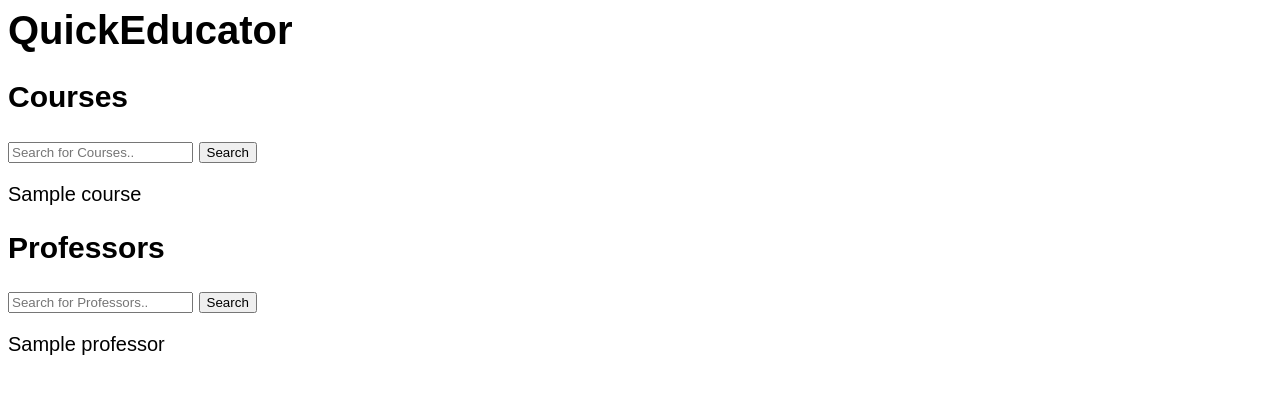
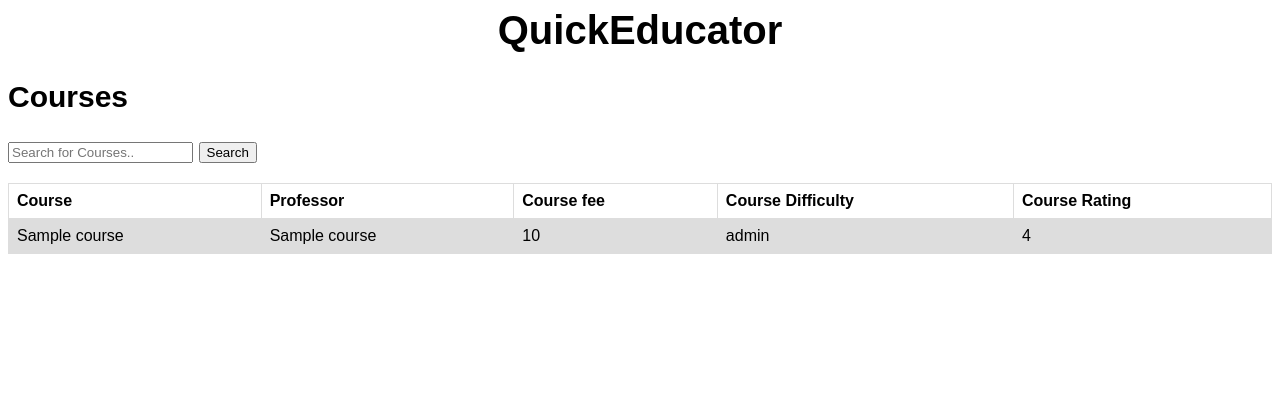
Before and after one commit to saranthn/QuickEducator, a Flask app: template templates/home.html in a window 1280 px wide. Shown: the top 394 px of the page. Run offline with Flask 2, Linux system fonts and the light colour scheme; the template is opened without the code that fills it: most values are stand-ins (such as "Sample title", 1, 10 or a date in 2020); parts of the project's set-up code (start-up, migrations or seed data) failed here and were passed over.

Commit message:
Add courses earch results

```diff
--- a/server.py
+++ b/server.py
@@ -178,23 +178,20 @@ def login():
     this_is_never_executed()
 
 
-@app.route('/home')
+@app.route('/home', methods=['POST','GET'])
 def home():
-  #g.conn.execute('Select * from courses where course_name contains (%s)', name)
-  return render_template("home.html")
-
-
-@app.route('/search_course', methods=['POST'])
-def search_course():
-  name = request.form['q']
-  search_query = "select * from courses where course_name ilike '%{}%'".format(name)
-  cursor = g.conn.execute(sqlalchemy.text(search_query))
-  names = [""]
-  for result in cursor:
-    names.append(result['course_name'])  # can also be accessed using result[0]
-  cursor.close()
-  context = dict(courses = names)
-  return render_template("home.html", **context)
+  if request.method == 'GET':
+    return render_template("home.html")
+  else:
+    name = request.form['q']
+    search_query = "select * from courses where course_name ilike '%{}%'".format(name)
+    cursor = g.conn.execute(sqlalchemy.text(search_query))
+    names = []
+    for result in cursor:
+      names.append(result)  # can also be accessed using result[0]
+    cursor.close()
+    context = dict(courses = names)
+    return render_template("home.html", **context)
 
 
 @app.route('/search_professor', methods=['POST'])
--- a/templates/home.html
+++ b/templates/home.html
@@ -5,28 +5,58 @@
       font-size: 15pt;
       font-family: arial;
     }
+    table {
+      font-family: arial, sans-serif;
+      border-collapse: collapse;
+      width: 100%;
+    }
+    td, th {
+      border: 1px solid #dddddd;
+      text-align: left;
+      padding: 8px;
+    }
+    tr:nth-child(even) {
+      background-color: #dddddd;
+    }
   </style>
 
 
 <body>
-  <h1>QuickEducator</h1>
-
+  <center>
+    <h1>QuickEducator</h1>
+  </center>
 
   <div>
     <h2>  Courses </h2>
-    <form method="POST" action="/search_course">
+    <form method="POST" action="/home">
       <input type="text" name="q" placeholder="Search for Courses..">
       <input type="submit" value="Search">
     </form>
   </div>
 
-  <div>
+  {% if courses is defined %}
+  <table>
+    <tr>
+      <th>Course</th>
+      <th>Professor</th>
+      <th>Course fee</th>
+      <th>Course Difficulty</th>
+      <th>Course Rating</th>
+    </tr>
     {% for n in courses %}
-    <div>{{n}}</div>
+      <tr>
+        <td>{{n['course_name']}}</td>
+        <td>{{n['course_name']}}</td>
+        <td>{{n['course_fee']}}</td>
+        <td>{{n['course_difficulty_level']}}</td>
+        <td>{{n['course_rating']}}</td>
+      </tr>
     {% endfor %}
-  </div>
+  </table>
+  {% else %}
+  {% endif %}
 
-  <div>
+  <!-- <div>
     <h2>  Professors </h2>
     <form method="POST" action="/search_professor">
       <input type="text" name="prof" placeholder="Search for Professors..">
@@ -38,7 +68,7 @@
     {% for n in professors %}
     <div>{{n}}</div>
     {% endfor %}
-  </div>
+  </div> -->
 
 
 </body>
```
